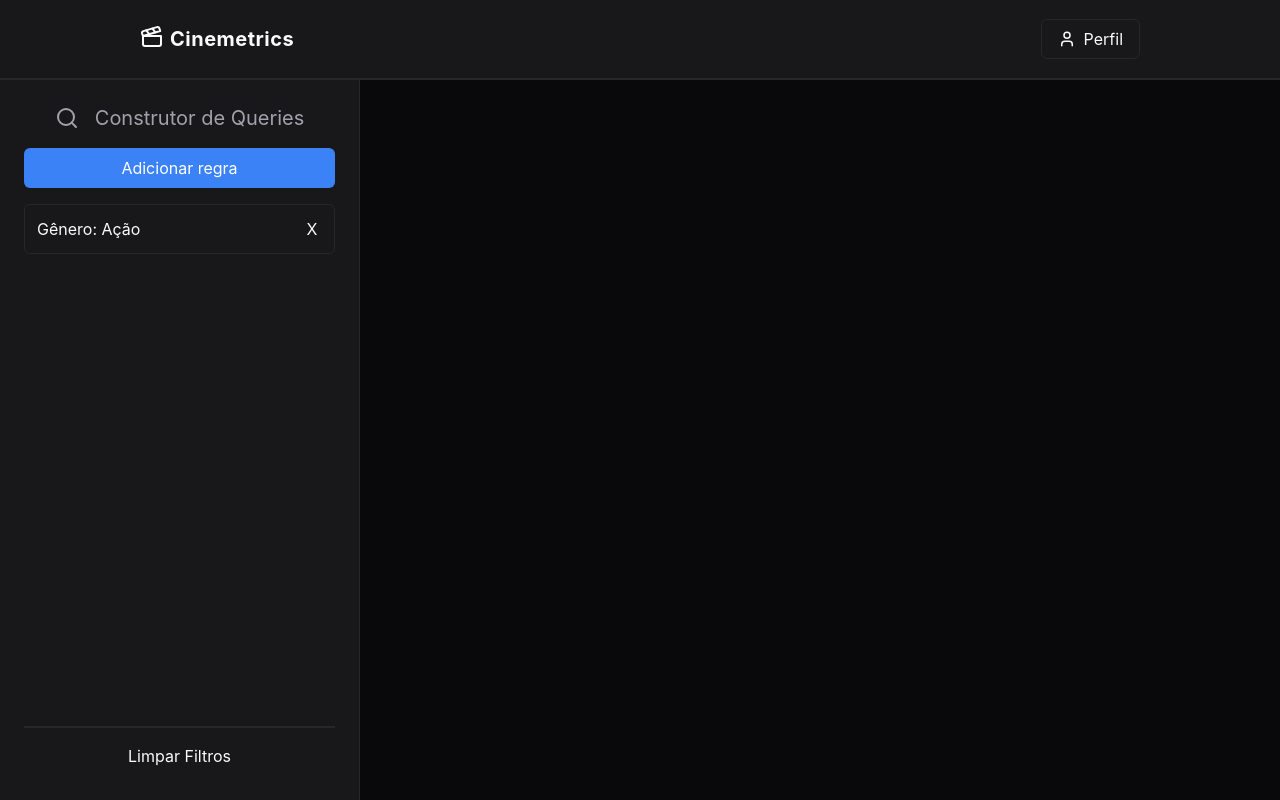
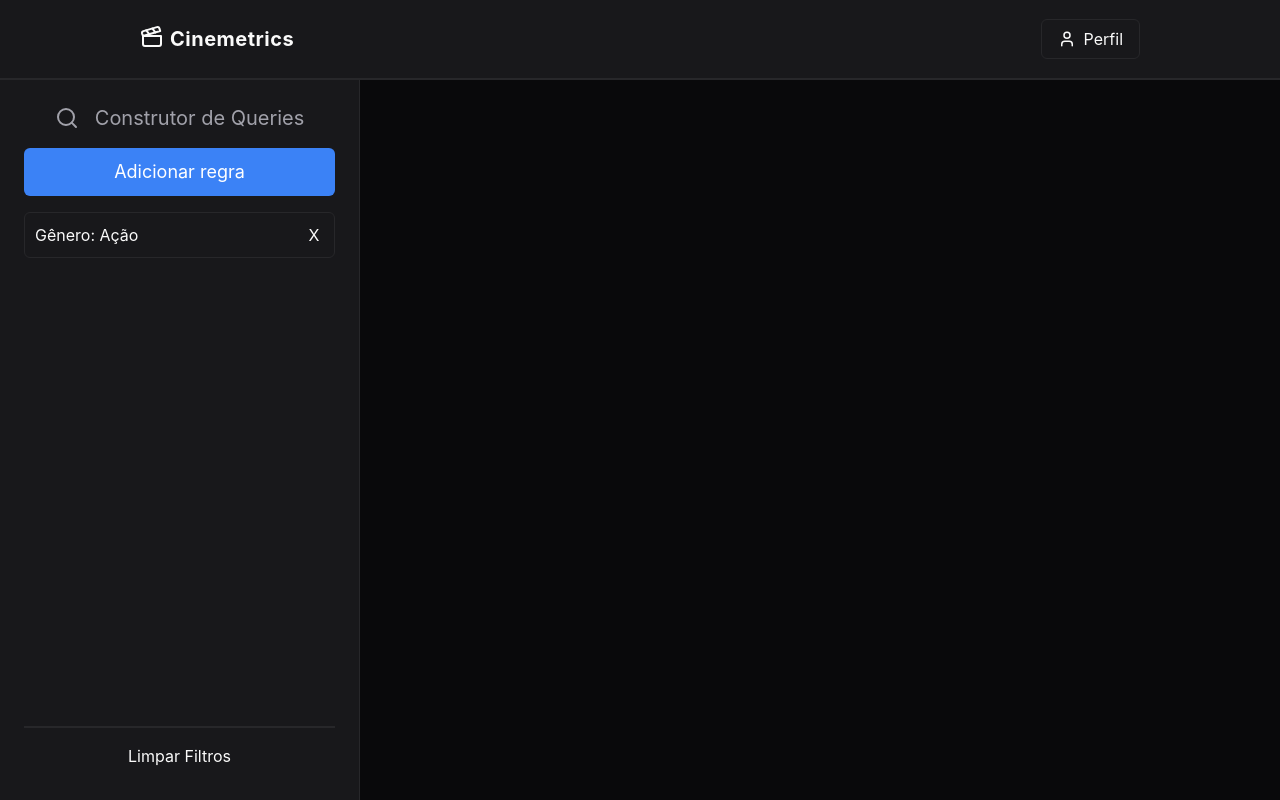
Before and after one commit to jeancarloslima/site-filmes, a React (Vite) app: page / in a window 1280 px wide. Built offline with nearby package versions, Linux system fonts and the light colour scheme.

Commit message:
Corrigindo pequenos erros

```diff
--- a/src/components/layout/Sidebar.tsx
+++ b/src/components/layout/Sidebar.tsx
@@ -13,7 +13,7 @@ export default function Sidebar() {
 
             <div className="flex flex-col gap-3">
                 <AnimatePresence>
-                    <MiniCard text="Gênero: Ação" />
+                    <MiniCard key="filtro-acao" text="Gênero: Ação" />
                 </AnimatePresence>
             </div>
 
--- a/src/components/ui/Button.tsx
+++ b/src/components/ui/Button.tsx
@@ -1,6 +1,5 @@
 import { forwardRef } from "react";
 
-// 1. Tipamos as variações possíveis
 interface ButtonProps extends React.ButtonHTMLAttributes<HTMLButtonElement> {
   variant?: "primary" | "secondary" | "outline" | "ghost";
   size?: "sm" | "md" | "lg";
--- a/src/components/ui/MiniCard.tsx
+++ b/src/components/ui/MiniCard.tsx
@@ -9,8 +9,9 @@ export default function MiniCard({ text }: MiniCardProps) {
     <motion.div
       initial={{ opacity: 0, x: -20 }}
       animate={{ opacity: 1, x: 0 }}
+      exit={{ opacity: 0, scale: 0.8 }}
       layout
-      className="flex justify-between bg-surface border border-border rounded-md p-3"
+      className="flex justify-between bg-surface border border-border rounded-md p-2.5"
     >
         <span>{text}</span>
         <button className="w-5 hover:cursor-pointer">X</button>
--- a/src/components/ui/Popover.tsx
+++ b/src/components/ui/Popover.tsx
@@ -5,16 +5,21 @@ export default function Popover() {
   return (
     <PopoverComponent.Root>
       <PopoverComponent.Trigger asChild>
-                <Button variant="primary">
+        <Button variant="primary" size="lg">
           Adicionar regra
         </Button>
       </PopoverComponent.Trigger>
 
-            <PopoverComponent.Content>
+      <PopoverComponent.Portal>
+        <PopoverComponent.Content
+          className="bg-surface border border-border p-4 rounded-md shadow-xl z-50 animate-content-show"
+          sideOffset={8}
+        >
           <div>
             <h3>Ano</h3>
           </div>
         </PopoverComponent.Content>
+      </PopoverComponent.Portal>
     </PopoverComponent.Root>
-    )
+  );
 }
```
Lines whose indentation alone changed are shown as unchanged.
